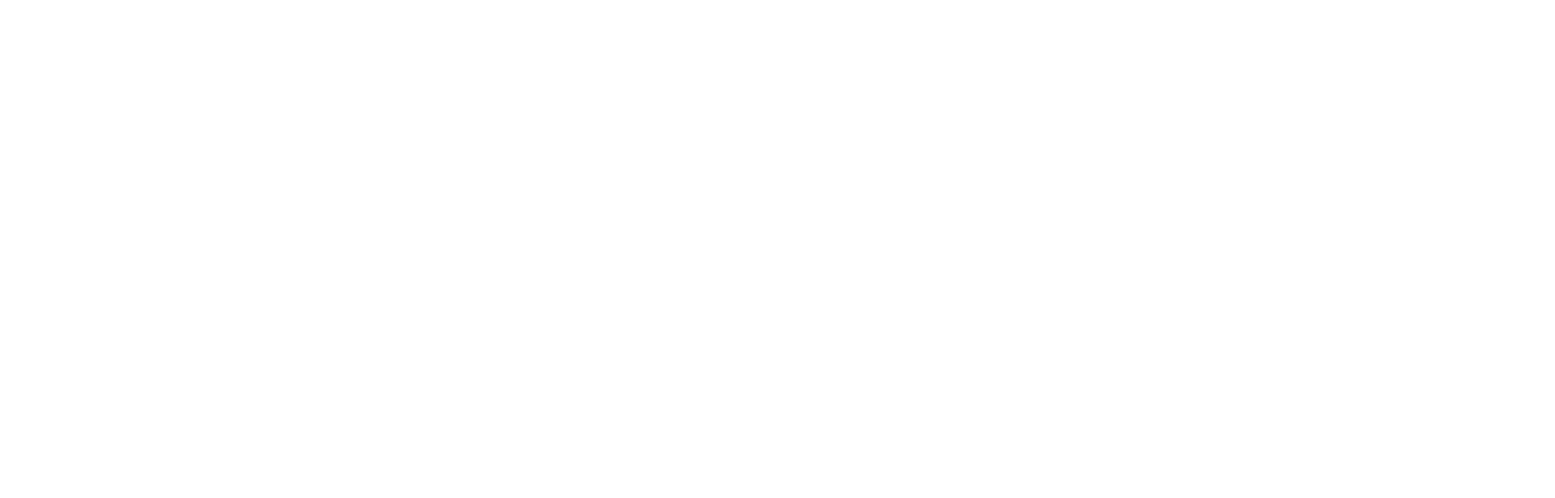
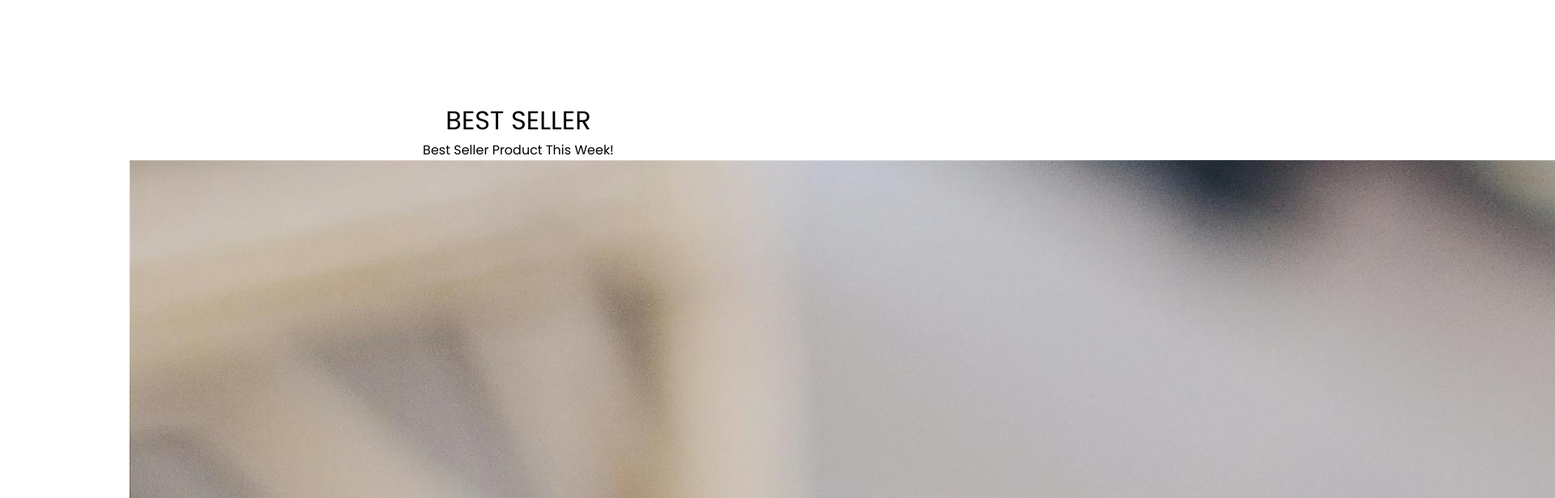
Before and after one commit to jenisha987/Coffee-Shop, a React (Vite) app in the folder coffee-shop/: page / in a window 1280 px wide. Shown: the part 2180-2796 px from the top of the page at 81% size, 1920 px wide, since content can reach past the window. Before the commit the page ends 2177 px from the top, so only its background shows below. Built offline with nearby package versions, Linux system fonts and the light colour scheme.

Commit message:
product section started

```diff
--- a/coffee-shop/src/App.css
+++ b/coffee-shop/src/App.css
@@ -185,6 +185,17 @@
 .home-sectionn {
     margin-left: 6rem;
 }
+.home-product-p {
+    text-align: center;
+}
+.home-product-tag{
+    margin-top: 8rem;
+    text-transform: uppercase;
+    font-size: 2rem;
+}
+.home-product-tagline {
+    text-transform: capitalize;
+}
 
 @media (max-width: 1024px) {
     .container {
--- a/coffee-shop/src/components/Home.jsx
+++ b/coffee-shop/src/components/Home.jsx
@@ -8,6 +8,7 @@
 
 import "slick-carousel/slick/slick.css";
 import "slick-carousel/slick/slick-theme.css";
+import Products from './Products';
 
 export const Home = () => {
   const settings = {
@@ -70,7 +71,7 @@
         </div>
       </div>
     </div>
-
+    <Products />
     </div>
   )
 }
--- /dev/null
+++ b/coffee-shop/src/components/Products.jsx
@@ -0,0 +1,20 @@
+import React from 'react';
+import product from "../assets/images/home3.jpg";
+
+const Products = () => {
+  return (
+    <div className='home-product'>
+        <div className='home-product-p'>
+            <p className='home-product-tag'>best seller</p>
+            <p className='home-product-tagline'>best seller product this week!</p>
+        </div>
+        <div className='home-product-img'>
+            <img src={product} alt='product' />
+            <p>Dummya Coffee</p>
+            <p>Rs.300.00</p>
+        </div>
+    </div>
+  )
+}
+
+export default Products
```
Also changed, not shown: coffee-shop/src/assets/images/home3.png (deleted).
